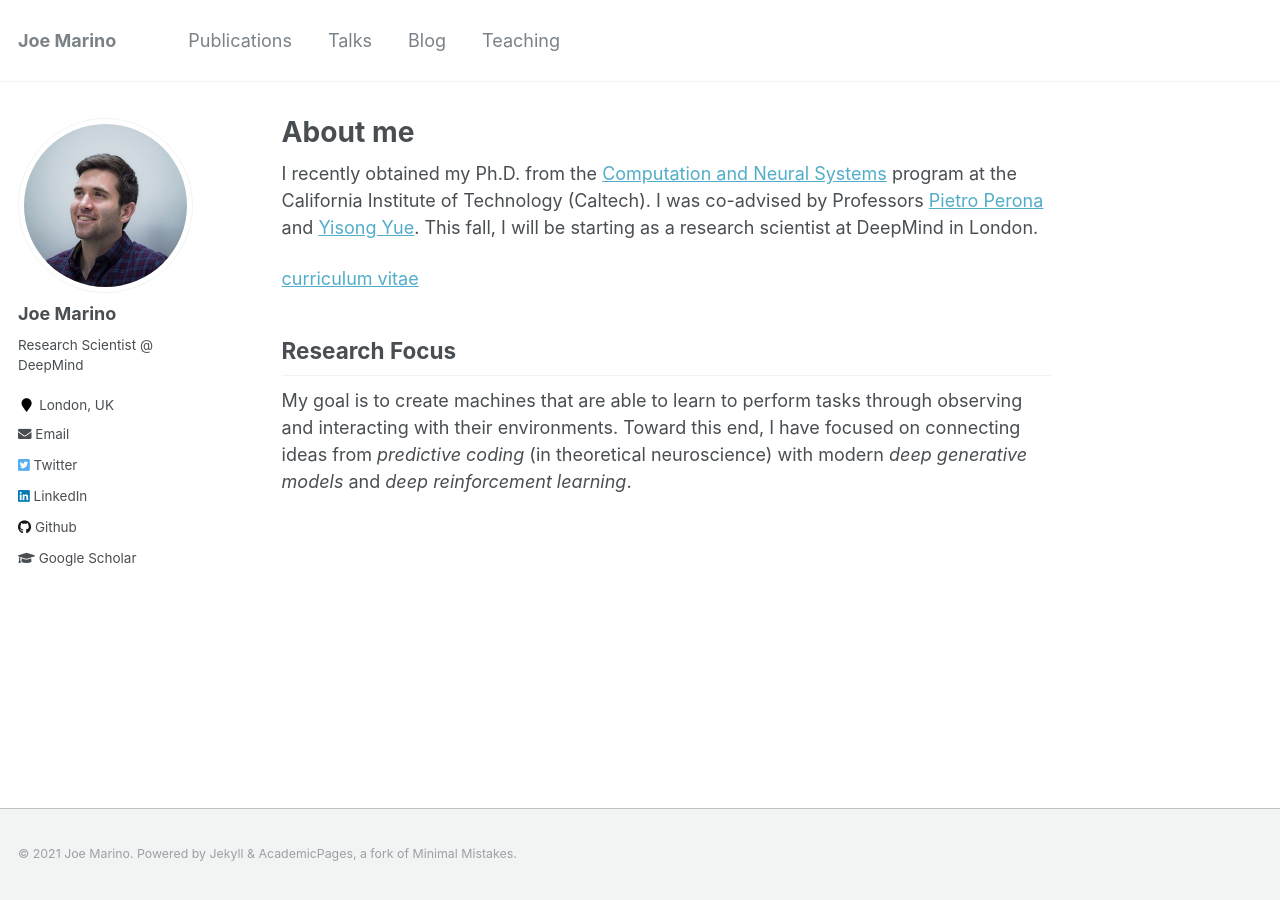
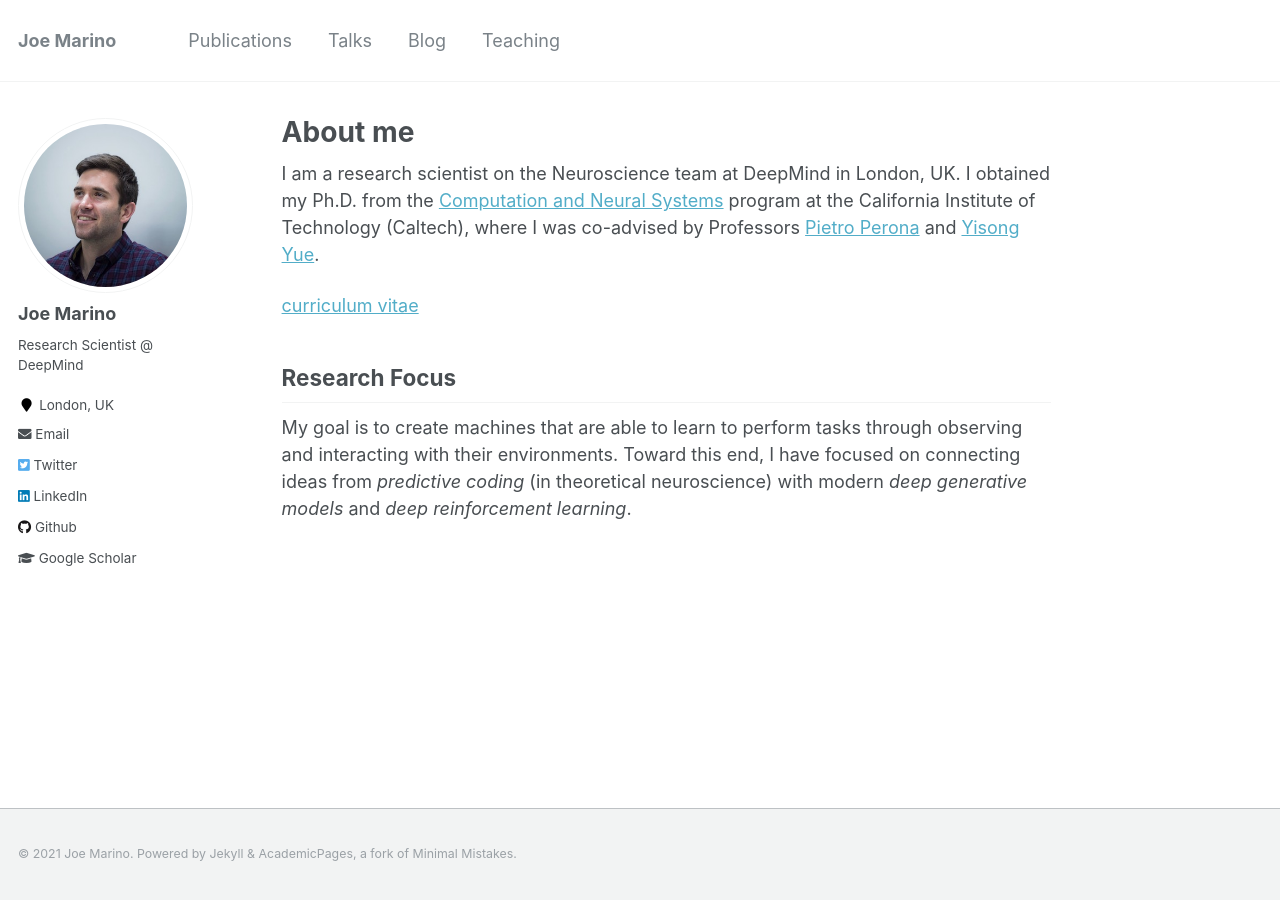
Before and after one commit to joelouismarino/joelouismarino.github.io, a Jekyll site: the page built from _pages/about.md, in a window 1280 px wide. Built offline with Jekyll 4.4.1, drawn with Linux system fonts in a browser that asks for light colours.

```diff
--- a/_config.yml
+++ b/_config.yml
@@ -87,7 +87,7 @@ author:
   employer         :
   pubmed           :
   googlescholar    : "https://scholar.google.com/citations?user=LTprTF0AAAAJ&hl=en&oi=ao"
-  email            : "jmarino@caltech.edu"
+  email            : "josephmarino@google.com"
   researchgate     :  # example: "https://www.researchgate.net/profile/yourprofile"
   uri              :
   bitbucket        :
--- a/_pages/about.md
+++ b/_pages/about.md
@@ -8,7 +8,7 @@ redirect_from:
   - /about.html
 ---
 
-I recently obtained my Ph.D. from the [Computation and Neural Systems](http://www.cns.caltech.edu) program at the California Institute of Technology (Caltech). I was co-advised by Professors [Pietro Perona](http://www.vision.caltech.edu/people.html) and [Yisong Yue](http://www.yisongyue.com/about.php). This fall, I will be starting as a research scientist at DeepMind in London.
+I am a research scientist on the Neuroscience team at DeepMind in London, UK. I obtained my Ph.D. from the [Computation and Neural Systems](http://www.cns.caltech.edu) program at the California Institute of Technology (Caltech), where I was co-advised by Professors [Pietro Perona](http://www.vision.caltech.edu/people.html) and [Yisong Yue](http://www.yisongyue.com/about.php).
 
 [curriculum vitae](../files/marino_cv.pdf)
 
```
Also changed, not shown: 1 other file.
